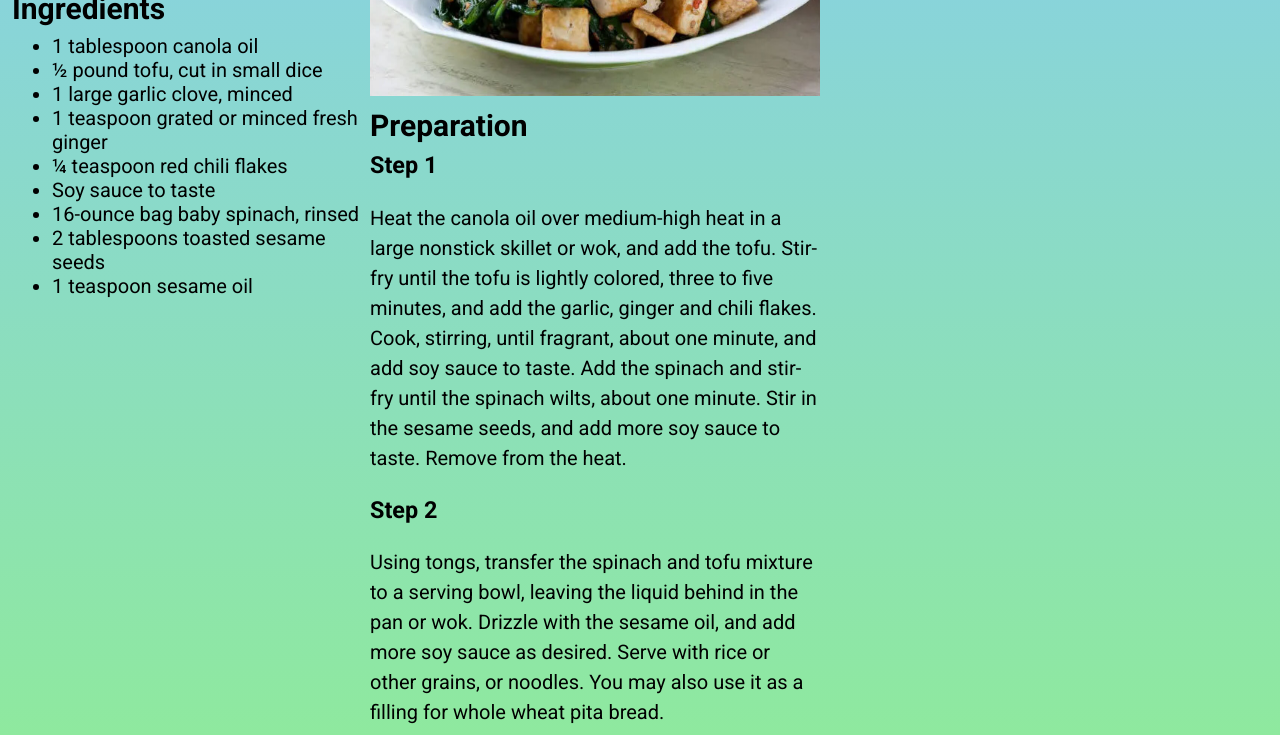
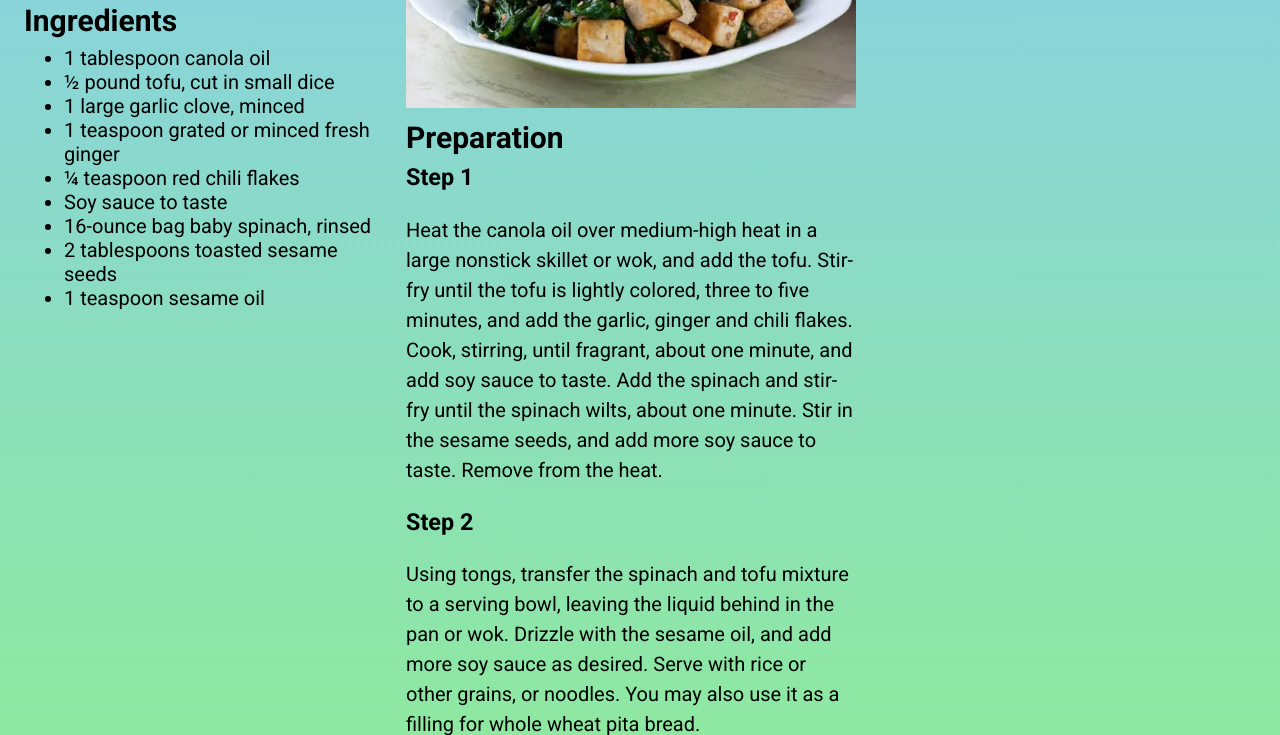
Before and after one commit to ellyatt1/Week-8-Typography, a plain HTML site: page index.html in a window 1280 px wide. Shown: the part 215-950 px from the top of the page. Drawn offline with Linux system fonts and the light colour scheme; a web font is replaced by a local one.

Commit message:
done done

```diff
--- a/index.html
+++ b/index.html
@@ -41,7 +41,7 @@
       #column1 {
         float: left;
         width: 350px;
-        margin: 4px
+        margin: 16px
       }
 
       #column1 ul {
@@ -55,7 +55,7 @@
       #column2 {
         float: left;
         width: 450px;
-        margin: 4px;
+        margin: 16px;
       }
 
     </style>
```
